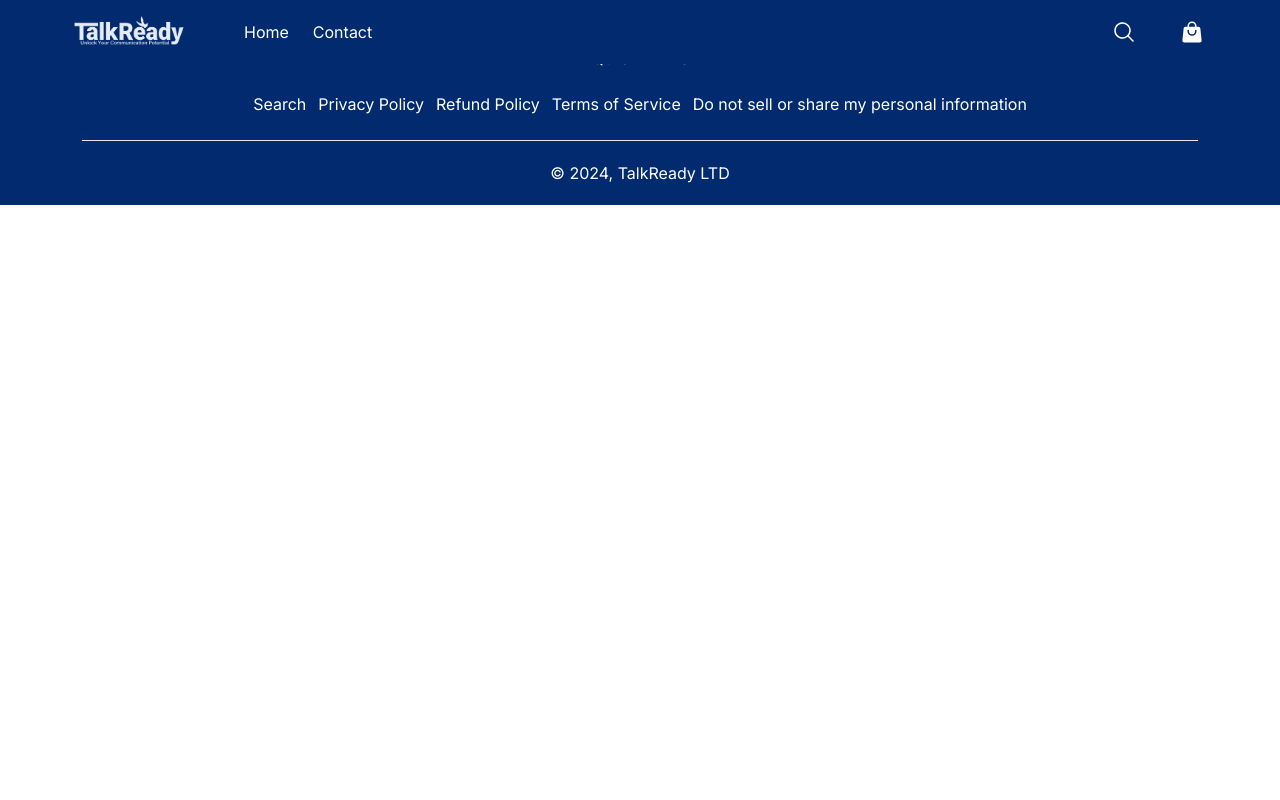
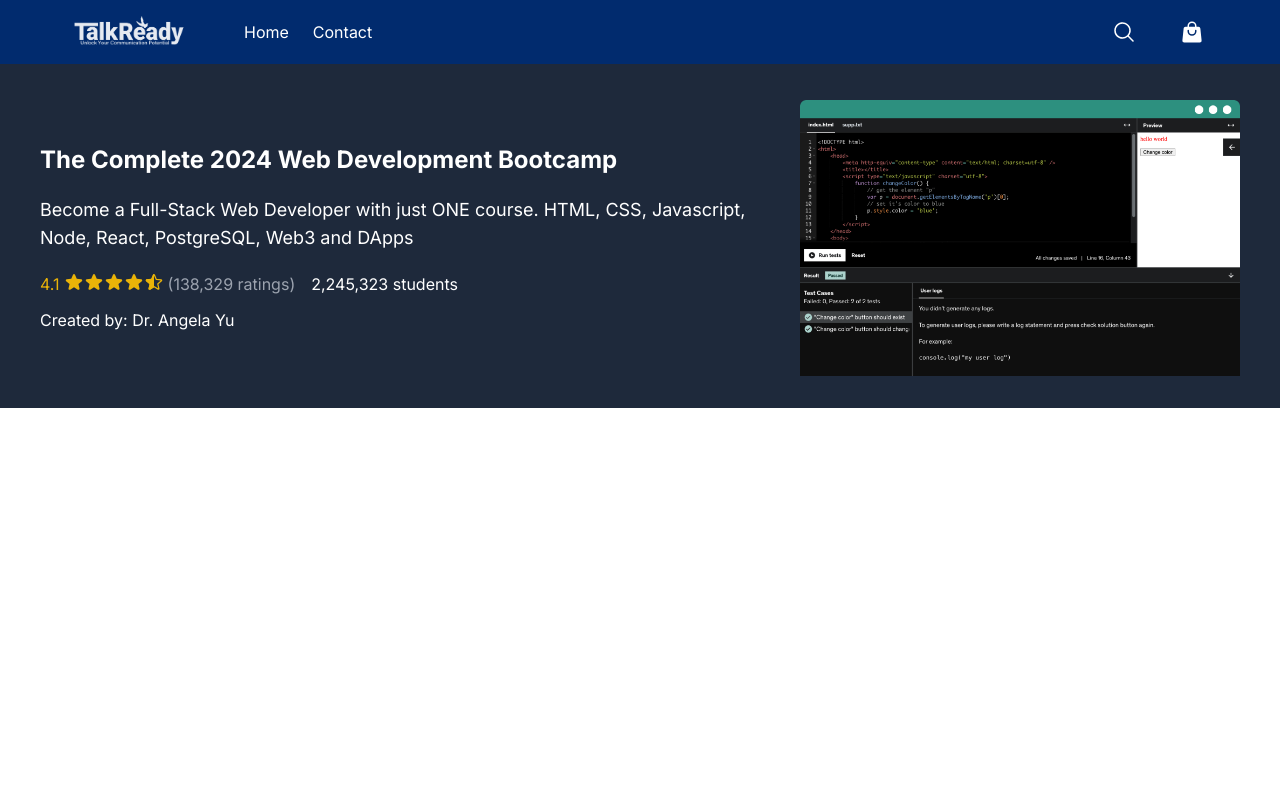
Before and after one commit to ahmedsenousy01/talkready-landing-page, a Next.js app: page /courses/1 in a window 1280 px wide. Shown: the top 800 px of the page. Built offline with nearby package versions, Linux system fonts and the light colour scheme.

Commit message:
feat: add first impression section to course details page

```diff
--- /dev/null
+++ b/public/mockapi/courses/1.json
@@ -0,0 +1,19 @@
+{
+    "id": "1",
+    "name": "The Complete 2024 Web Development Bootcamp",
+    "summary": "Become a Full-Stack Web Developer with just ONE course. HTML, CSS, Javascript, Node, React, PostgreSQL, Web3 and DApps",
+    "rating": 4.1,
+    "ratingsCount": 138329,
+    "studentCount": 2245323,
+    "createdBy": "Dr. Angela Yu",
+    "preview": {
+        "format": "image",
+        "url": "/course-previews/1.png"
+    },
+    "learn": [
+        "Build 16 web development projects for your portfolio, ready to apply for junior developer jobs.",
+        "Learn the latest technologies, including Javascript, React, Node and even Web3 development.",
+        "After the course you will be able to build ANY website you want.",
+        "Build fully-fledged websites and web apps for your startup or business."
+    ]
+}
--- /dev/null
+++ b/src/api/get_course.ts
@@ -0,0 +1,6 @@
+import Course from "@/types/Course"
+
+export default async function get_course(id:string):Promise<Course> {
+    // Currently uses mockapi
+    return ((await fetch(`http://localhost:3000/mockapi/courses/${id}.json`))).json() as unknown as Course
+}
--- a/src/app/courses/[id]/page.tsx
+++ b/src/app/courses/[id]/page.tsx
@@ -1,5 +1,66 @@
-const page = () => {
-    return <div>page</div>;
+import get_course from "@/api/get_course";
+import Stars from "@/components/stars/Stars";
+import Image from "next/image";
+
+export const revalidate = 0;
+
+const page = async ({ params: { id } }: { params: { id: string } }) => {
+    const course = await get_course(id);
+
+    console.log(course);
+
+    return (
+        <div className={"min-h-screen"}>
+            <section
+                title="First Impression"
+                className={"min-h-[50vh] bg-slate-800 pt-1 text-white md:px-10"}
+            >
+                <div className="md:mt-16 mx-auto flex max-w-[1200px] flex-col items-center py-8 md:flex-row gap-10">
+                    <div className="mx-auto w-[90%] md:w-[60%]">
+                        <div>
+                            <h1
+                                className={"mb-5 text-2xl font-bold text-white"}
+                            >
+                                {course.name}
+                            </h1>
+                            <p className="mb-5 text-lg">{course.summary}</p>
+                            <div className="mb-3">
+                                <div
+                                    className={
+                                        "me-4 inline-flex gap-1 text-yellow-500"
+                                    }
+                                >
+                                    {course.rating}
+                                    <Stars rating={course.rating} />
+                                    <span className={"text-gray-400"}>
+                                        ({course.ratingsCount?.toLocaleString()}{" "}
+                                        ratings)
+                                    </span>
+                                </div>
+                                <span>
+                                    {course.studentCount.toLocaleString()}{" "}
+                                    students
+                                </span>
+                            </div>
+                            <div>Created by: {course.createdBy}</div>
+                        </div>
+                    </div>
+                    <div className="order-first flex-1 md:order-none md:w-[30%]">
+                        {course.preview.format === "image" ? (
+                            <Image
+                                height={720}
+                                width={1360}
+                                src={course.preview.url}
+                                alt=""
+                            />
+                        ) : (
+                            <video src={course.preview.url}></video>
+                        )}
+                    </div>
+                </div>
+            </section>
+        </div>
+    );
 };
 
 export default page;
--- a/src/components/navbar/Navbar.tsx
+++ b/src/components/navbar/Navbar.tsx
@@ -18,7 +18,7 @@
 
     const expandNavMenu = () => {
         if (navMenuRef.current) {
-            navMenuRef.current.classList.remove("transition-none");
+            navMenuRef.current.classList.replace("transition-none", "transition-transform");
             navMenuRef.current.classList.replace(
                 "translate-x-full",
                 "translate-x-0",
@@ -34,7 +34,7 @@
             );
             setTimeout(() => {
                 if (navMenuRef.current) {
-                    navMenuRef.current.classList.add("transition-none");
+                    navMenuRef.current.classList.replace("transition-transform", "transition-none");
                 }
             }, 510);
         }
@@ -58,7 +58,7 @@
                 {/* nav menu */}
                 <div
                     ref={navMenuRef}
-                    className="absolute left-0 top-0 h-screen w-full flex-1 translate-x-full bg-primary transition-transform transition-none duration-500 ease-in-out sm:relative sm:ms-10 sm:block sm:h-auto sm:w-auto sm:translate-x-0"
+                    className="absolute left-0 top-0 h-screen w-full flex-1 translate-x-full bg-primary transition-none duration-500 ease-in-out sm:relative sm:ms-10 sm:block sm:h-auto sm:w-auto sm:translate-x-0"
                 >
                     {/* mobile nav close button */}
                     <button
--- /dev/null
+++ b/src/components/stars/Stars.tsx
@@ -0,0 +1,45 @@
+import { StarIcon as StarIconSolid } from "@heroicons/react/24/solid";
+import { StarIcon as StarIconOutline} from "@heroicons/react/24/outline";
+
+
+// TODO: switch this to a client component
+export default function Stars({rating}:{rating: number}) {
+    const stars = [];
+    const container_shared_classes = "relative w-5";
+    const icon_shared_classes = "absolute w-full left-0 top-0";
+    let i = 0;
+
+    // skip full stars
+    for (;i < Math.floor(rating); i++)
+        stars.push(
+            <div key={i} className={`${container_shared_classes}`}>
+                <StarIconSolid className={`${icon_shared_classes}`}/>
+            </div>
+        )
+
+    // half star
+    if ((rating - i) > 0) {
+        stars.push(
+            <div key={i} className={`${container_shared_classes}`}>
+                <StarIconSolid viewBox="0 0 12 24" overflow={"hidden"}
+                    className={`${icon_shared_classes} !w-1/2`}/>
+                <StarIconOutline className={`${icon_shared_classes}`}/>
+            </div>
+        )
+        i++;
+    }
+
+    // empty stars
+    for (;i < 5; i++)
+        stars.push(
+            <div key={i} className={`${container_shared_classes}`}>
+                <StarIconOutline className={`${icon_shared_classes}`}/>
+            </div>
+        )
+
+    return (
+        <div className={"flex"}>
+            {stars}
+        </div>
+    )
+}
--- /dev/null
+++ b/src/components/stars/index.ts
@@ -0,0 +1 @@
+export { default } from "./Stars";
--- /dev/null
+++ b/src/types/Course.ts
@@ -0,0 +1,11 @@
+export default interface Course {
+    id: string;
+    name: string;
+    summary: string;
+    rating: number;
+    ratingsCount: number;
+    studentCount: number;
+    createdBy: string;
+    preview: {format: "video" | "image"; url: string};
+    learn: string[];
+}
```
Also changed, not shown: public/course-previews/1.png (added).
